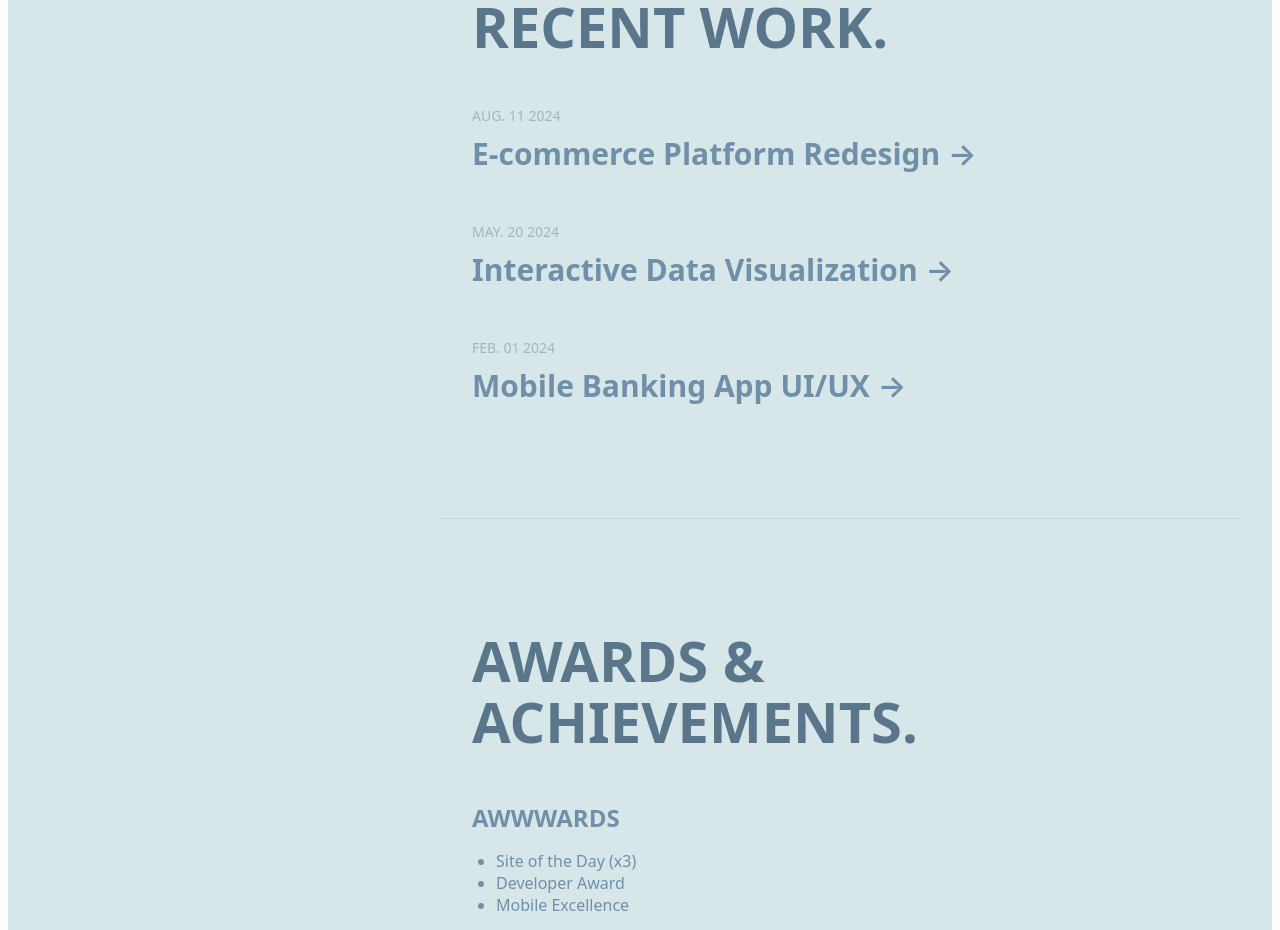
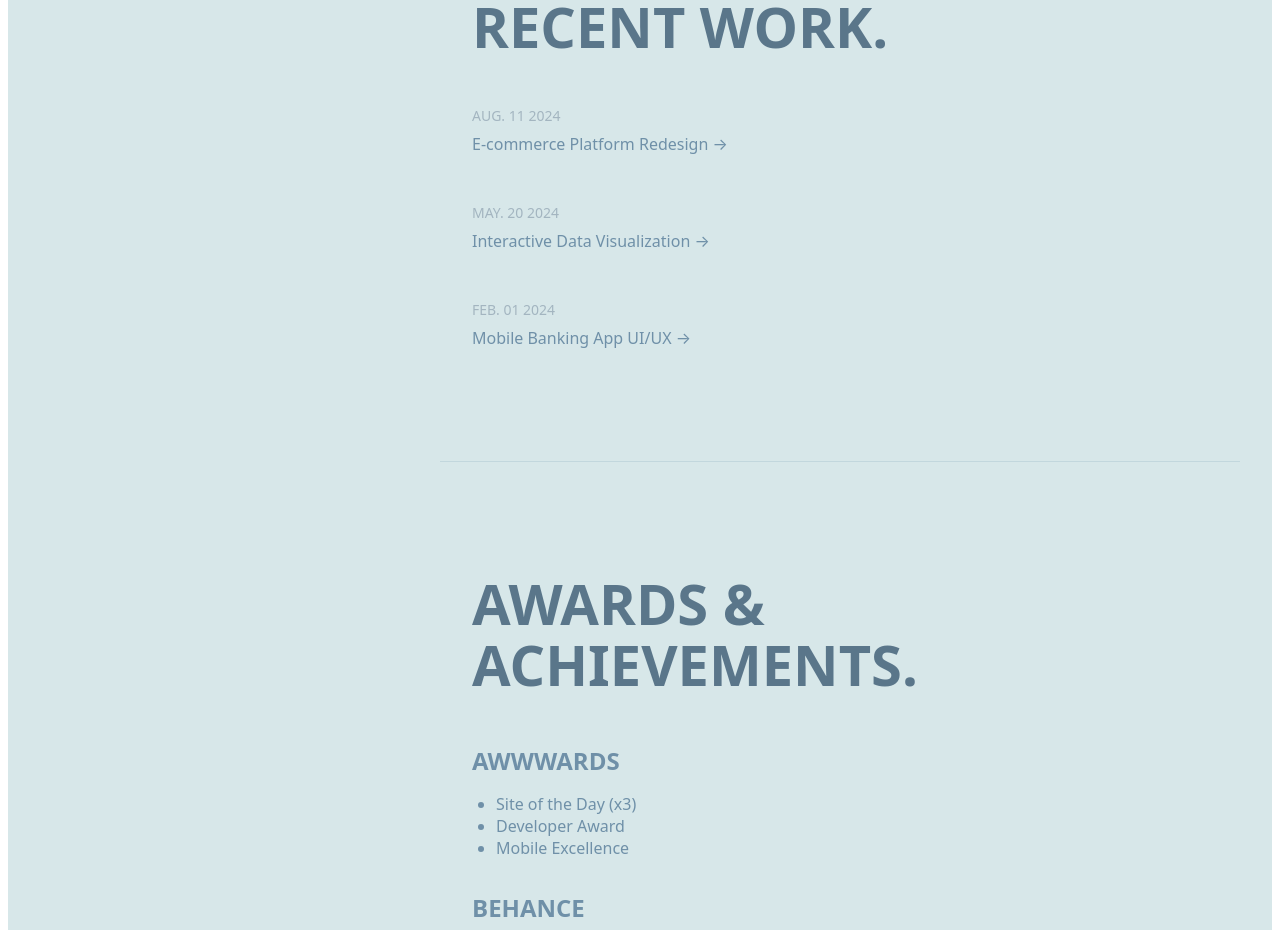
Before and after one commit to CicadaKatz/PortfolioLG, a React (Create React App) app: page / in a window 1280 px wide. Shown: the part 1580-2510 px from the top of the page. Built offline with nearby package versions, Linux system fonts and the light colour scheme.

Commit message:
Update App.js

```diff
--- a/src/App.js
+++ b/src/App.js
@@ -620,27 +620,27 @@ export default function App() {
                             <div>
                                 <div style={workItemStyle}>
                                     <p style={workDateStyle}>AUG. 11 2024</p>
-                                    <a href="#" style={workTitleStyle} className="work-title"
+                                    <button type="button" style={{...workTitleStyle, background: 'none', border: 'none', padding: 0, font: 'inherit', cursor: 'pointer', textAlign: 'left'}} className="work-title"
                                        onMouseEnter={(e) => e.target.style.color = '#5A768A'}
                                        onMouseLeave={(e) => e.target.style.color = '#6F90A8'}>
                                         E-commerce Platform Redesign →
-                                    </a>
+                                    </button>
                                 </div>
                                 <div style={workItemStyle}>
                                     <p style={workDateStyle}>MAY. 20 2024</p>
-                                    <a href="#" style={workTitleStyle} className="work-title"
+                                    <button type="button" style={{...workTitleStyle, background: 'none', border: 'none', padding: 0, font: 'inherit', cursor: 'pointer', textAlign: 'left'}} className="work-title"
                                        onMouseEnter={(e) => e.target.style.color = '#5A768A'}
                                        onMouseLeave={(e) => e.target.style.color = '#6F90A8'}>
                                         Interactive Data Visualization →
-                                    </a>
+                                    </button>
                                 </div>
                                 <div style={workItemStyle}>
                                     <p style={workDateStyle}>FEB. 01 2024</p>
-                                    <a href="#" style={workTitleStyle} className="work-title"
+                                    <button type="button" style={{...workTitleStyle, background: 'none', border: 'none', padding: 0, font: 'inherit', cursor: 'pointer', textAlign: 'left'}} className="work-title"
                                        onMouseEnter={(e) => e.target.style.color = '#5A768A'}
                                        onMouseLeave={(e) => e.target.style.color = '#6F90A8'}>
                                         Mobile Banking App UI/UX →
-                                    </a>
+                                    </button>
                                 </div>
                             </div>
                         </Section>
```
